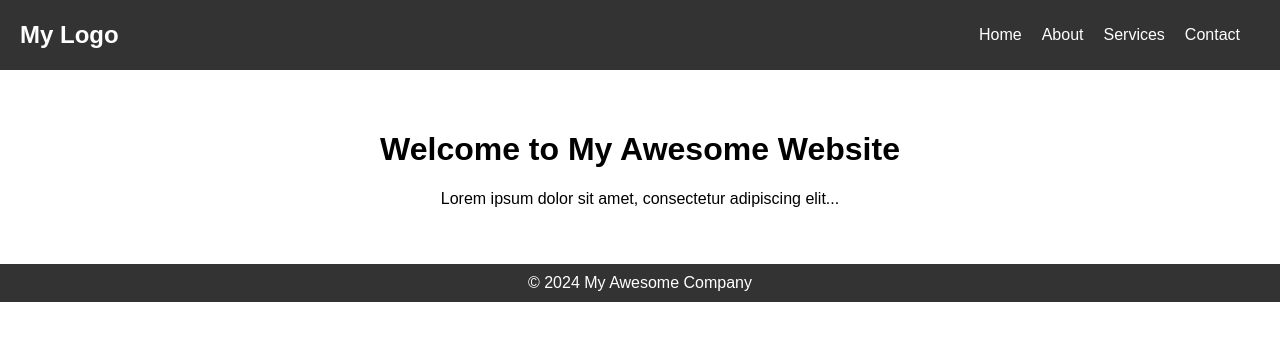
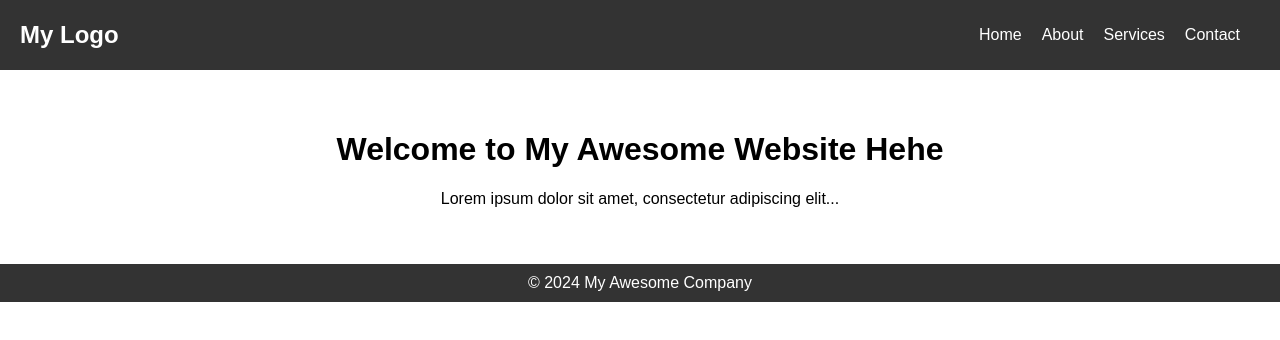
Before and after one commit to aryanugrah98/test-project, a plain HTML site: page index.html in a window 1280 px wide. Drawn offline with Linux system fonts and the light colour scheme.

Commit message:
Edit H1 Website

```diff
--- a/index.html
+++ b/index.html
@@ -19,7 +19,7 @@
 
     <div class="content">
         <!-- Your main content goes here -->
-        <h1>Welcome to My Awesome Website</h1>
+        <h1>Welcome to My Awesome Website Hehe</h1>
         <p>Lorem ipsum dolor sit amet, consectetur adipiscing elit...</p>
     </div>
 
```
